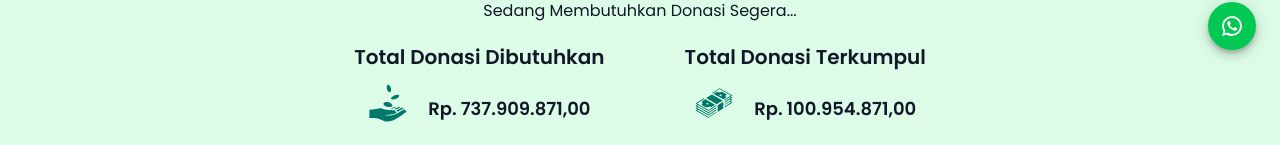
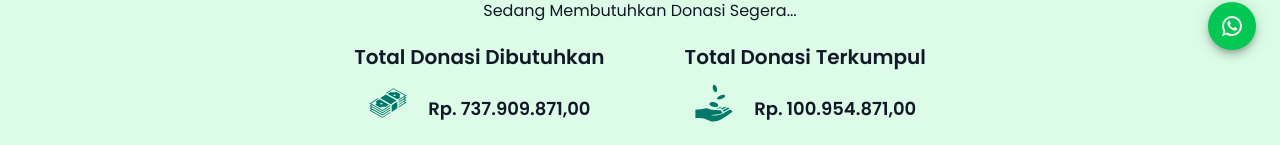
Before and after one commit to pantiasuhanmuhskj/pantiasuhanmuhskj.github.io, a Next.js app: page / in a window 1280 px wide. Shown: the part 650-795 px from the top of the page. Built offline with nearby package versions, Linux system fonts and the light colour scheme.

Commit message:
switch icon di butuhdonasi

```diff
--- a/components/ButuhDonasi.tsx
+++ b/components/ButuhDonasi.tsx
@@ -33,7 +33,7 @@ const ButuhDonasi = () => {
                 <p className="text-xl font-semibold">Total Donasi Dibutuhkan</p>
               </div>
               <div className="flex items-end justify-center">
-                <GiReceiveMoney size={40} className="mr-5" color="#00796B" />
+                <GiMoneyStack size={40} className="mr-5" color="#00796B" />
                 <div className="flex font-semibold gap-1 text-lg">
                   <p>Rp. </p>
                   <CountUp
@@ -56,7 +56,7 @@ const ButuhDonasi = () => {
                 <p className="text-xl font-semibold">Total Donasi Terkumpul</p>
               </div>
               <div className="flex items-end justify-center">
-                <GiMoneyStack size={40} className="mr-5" color="#00796B" />
+                <GiReceiveMoney size={40} className="mr-5" color="#00796B" />
                 <div className="flex font-semibold gap-1 text-lg">
                   <p>Rp. </p>
                   <CountUp
```
